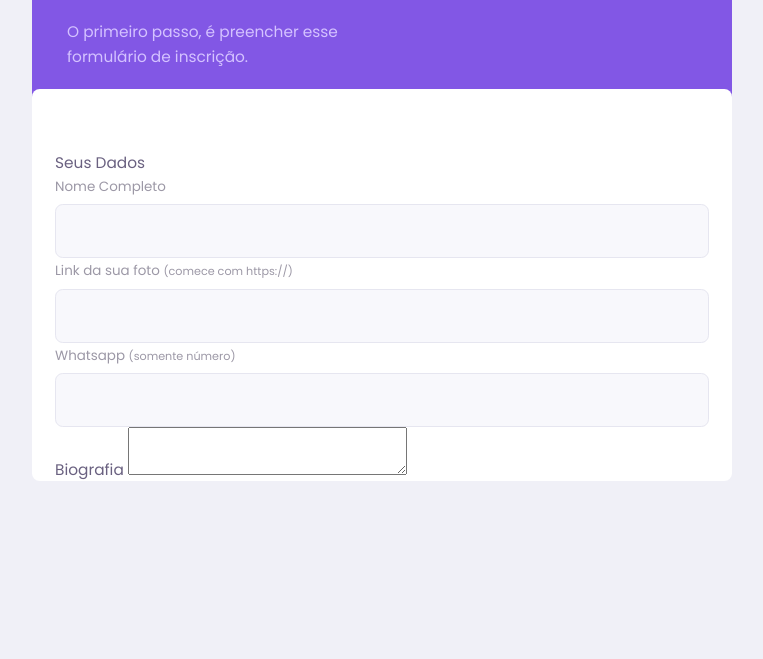
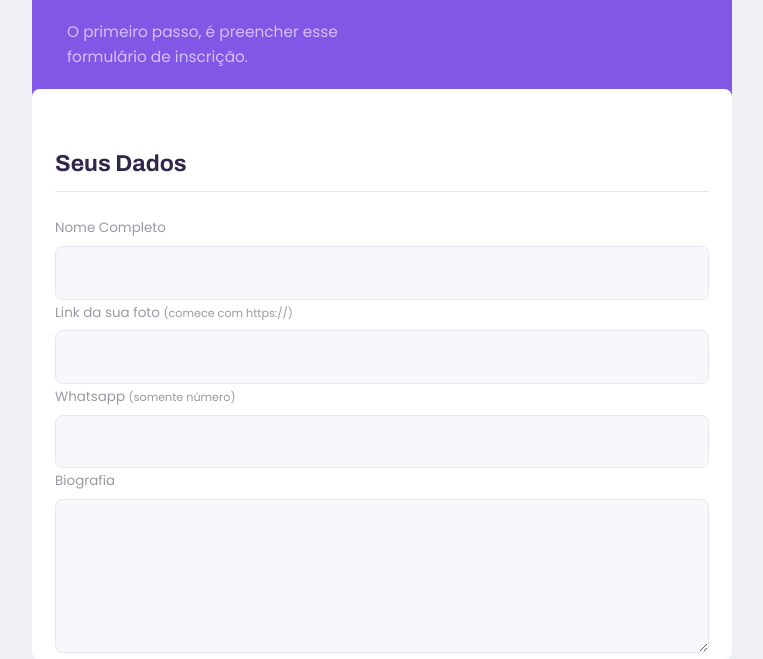
Before and after one commit to douglasabnovato/rocketseat-nlw-2, a plain HTML site: page give-classes.html in a window 1280 px wide. Shown: the part 220-879 px from the top of the page, without its empty margins (258-1021 px from the left). Before the commit the page ends 800 px from the top, so only its background shows below. Drawn offline with Linux system fonts and the light colour scheme.

Commit message:
v3.3.3 page-give-classes - forms - seus dados

```diff
--- a/style/partials/forms.css
+++ b/style/partials/forms.css
@@ -1,12 +1,14 @@
 
 .select-block label,
-.input-block label {
+.input-block label,
+.textarea-block label {
     font-size: 1.4rem;
     color: var(--color-text-complement);
 }
 
 .input-block input,
-.select-block select{
+.select-block select,
+.textarea-block textarea{
     width: 100%;
     height: 5.6rem;
     margin-top: 0.8rem;
@@ -18,11 +20,19 @@
     font: 1.6rem Archivo;
 }
 
-.input-block{
+.textarea-block textarea {
+    padding: 1.2rem 1.6rem;
+    height: 16rem;
+    resize: vertical;
+}
+
+.input-block,
+.textarea-block{
     position: relative;
 }
 
-.input-block:focus-within::after {
+.input-block:focus-within::after,
+.textarea-block:focus-within::after {
     content: "";
 
     width: calc(100% - 3.2rem);
--- a/style/partials/page-give-classes.css
+++ b/style/partials/page-give-classes.css
@@ -18,6 +18,21 @@
     padding: 0 2.4rem;
 }
 
+#page-give-classes fieldset legend {
+    font: 700 2.4rem Archivo;
+    color: var(--color-text-title);
+    margin-bottom: 2.4rem;
+
+    display: flex;
+    align-items: center;
+    justify-content: space-between;
+
+    width: 100%;
+
+    padding-bottom: 1.6rem;
+    border-bottom: 1px solid var(--color-line-in-white);
+}
+
 @media (min-width: 700px) {
     #page-classes #container{
         max-width: 100vw;
```
Also changed, not shown: Readme.md.
